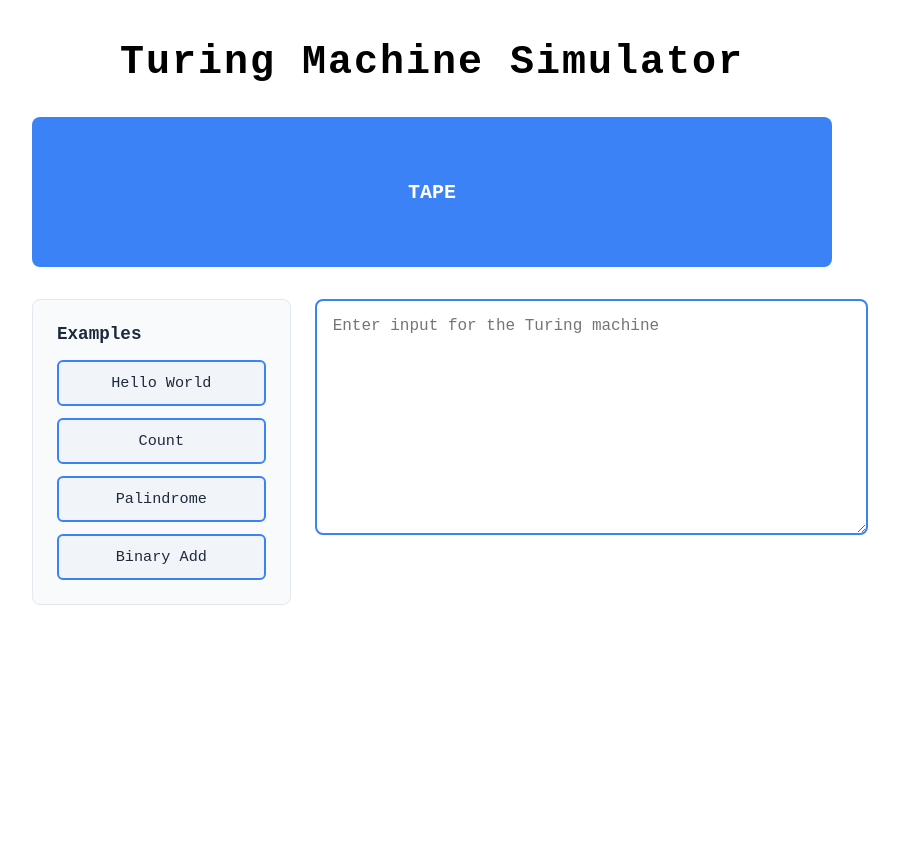
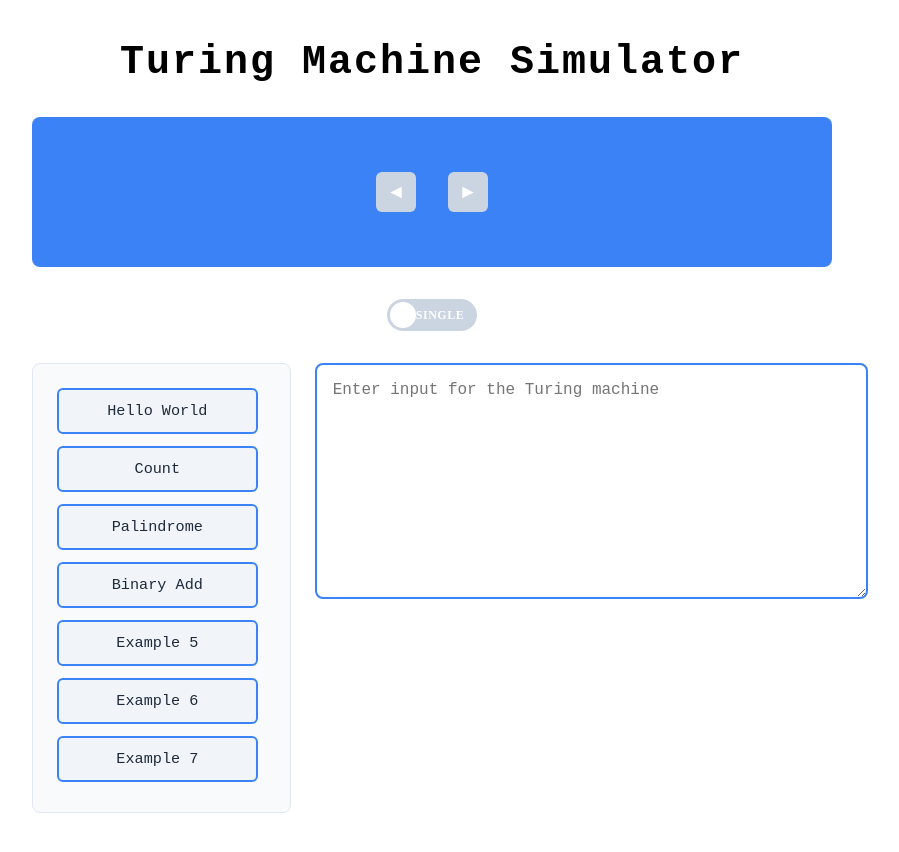
Before and after one commit to hahmatovic1/turing-machine-ui, an Angular app: page / in a window 1280 px wide. Shown: the whole page, without its empty margins (208-1107 px from the left). Before the commit the page ends 800 px from the top, so only its background shows below. Built offline with nearby package versions, Linux system fonts and the light colour scheme.

Commit message:
Add single/dual tape switch

```diff
--- a/src/app/app.component.html
+++ b/src/app/app.component.html
@@ -1,8 +1,25 @@
 <main class="page">
   <h1 class="title">Turing Machine Simulator</h1>
 
-  <div class="tape-container">
-    <app-tape></app-tape>
+  <div class="tape-container" [class.dual-mode]="dualTapeMode()">
+    <app-tape [input]="inputValue()"></app-tape>
+    @if (dualTapeMode()) {
+      <app-tape [input]="inputValue()"></app-tape>
+    }
+  </div>
+
+  <div class="toggle-slider-container">
+    <label class="toggle-slider">
+      <input
+        type="checkbox"
+        [checked]="dualTapeMode()"
+        (change)="toggleDualTapeMode()"
+        class="toggle-slider-input"
+      >
+      <span class="slider">
+        <span class="slider-text">{{ dualTapeMode() ? 'Dual' : 'Single' }}</span>
+      </span>
+    </label>
   </div>
 
   <div class="bottom-section">
@@ -14,7 +31,7 @@
         class="input-area"
         placeholder="Enter input for the Turing machine"
         [value]="inputValue()"
-        (input)="inputValue.set($any($event.target).value)"
+        (input)="onInputChange($any($event.target).value)"
       ></textarea>
     </div>
   </div>
--- a/src/app/app.component.scss
+++ b/src/app/app.component.scss
@@ -14,15 +14,103 @@
   letter-spacing: 0.05em;
 }
 
+.toggle-slider-container {
+  display: flex;
+  justify-content: center;
+  align-items: center;
+  padding: 0;
+}
+
+.toggle-slider {
+  position: relative;
+  display: inline-block;
+  width: 90px;
+  height: 32px;
+  padding: 0;
+}
+
+.toggle-slider-input {
+  opacity: 0;
+  width: 0;
+  height: 0;
+
+  &:checked + .slider {
+    background-color: #3b82f6;
+  }
+
+  &:checked + .slider:before {
+    transform: translateX(48px);
+  }
+}
+
+.slider {
+  position: absolute;
+  cursor: pointer;
+  top: 0;
+  left: 0;
+  right: 0;
+  bottom: 0;
+  background-color: #cbd5e1;
+  transition: 0.3s;
+  border-radius: 32px;
+  display: flex;
+  align-items: center;
+  padding: 0 8px;
+
+  &:before {
+    position: absolute;
+    content: '';
+    height: 26px;
+    width: 26px;
+    left: 3px;
+    top: 3px;
+    background-color: white;
+    transition: 0.3s;
+    border-radius: 50%;
+    z-index: 2;
+  }
+}
+
+.slider-text {
+  position: absolute;
+  font-size: 0.75rem;
+  font-weight: 600;
+  color: white;
+  width: 100%;
+  display: flex;
+  align-items: center;
+  justify-content: center;
+  z-index: 1;
+  text-transform: uppercase;
+  letter-spacing: 0.5px;
+}
+
 .tape-container {
   width: 100%;
   max-width: 800px;
-  height: 150px;
-  background-color: #3b82f6;
-  border-radius: 8px;
   display: flex;
-  align-items: center;
-  justify-content: center;
+  flex-direction: column;
+  gap: 1rem;
+
+  &:not(.dual-mode) {
+    height: 150px;
+    background-color: #3b82f6;
+    border-radius: 8px;
+    align-items: center;
+    justify-content: center;
+  }
+
+  &.dual-mode {
+    app-tape {
+      flex: 1;
+      background-color: #3b82f6;
+      border-radius: 8px;
+      display: flex !important;
+      align-items: center;
+      justify-content: center;
+      min-height: 120px;
+    }
+  }
 }
 
 .bottom-section {
--- a/src/app/app.component.ts
+++ b/src/app/app.component.ts
@@ -13,8 +13,17 @@ import { ExamplesComponent } from './shared/components/examples/examples.compone
 export class AppComponent {
   title = 'turing-machine-ui';
   inputValue = signal<string>('');
+  dualTapeMode = signal<boolean>(false);
 
   onExampleSelected(exampleInput: string): void {
     this.inputValue.set(exampleInput);
   }
+
+  onInputChange(value: string): void {
+    this.inputValue.set(value);
+  }
+
+  toggleDualTapeMode(): void {
+    this.dualTapeMode.set(!this.dualTapeMode());
+  }
 }
--- a/src/app/shared/components/examples/examples.component.html
+++ b/src/app/shared/components/examples/examples.component.html
@@ -1,5 +1,4 @@
 <div class="examples-container">
-  <h3>Examples</h3>
   <div class="examples-list">
     <button
       *ngFor="let example of examples"
--- a/src/app/shared/components/examples/examples.component.scss
+++ b/src/app/shared/components/examples/examples.component.scss
@@ -16,6 +16,9 @@ h3 {
   display: flex;
   flex-direction: column;
   gap: 0.75rem;
+  max-height: 400px;
+  overflow-y: auto;
+  padding-right: 0.5rem;
 }
 
 .example-btn {
--- a/src/app/shared/components/examples/examples.component.ts
+++ b/src/app/shared/components/examples/examples.component.ts
@@ -20,7 +20,11 @@ export class ExamplesComponent {
     { name: 'Hello World', input: '01010101' },
     { name: 'Count', input: '1111' },
     { name: 'Palindrome', input: 'abba' },
-    { name: 'Binary Add', input: '101+11' }
+    { name: 'Binary Add', input: '101+11' },
+    { name: 'Example 5', input: 'aaaabbbb' },
+    { name: 'Example 6', input: 'test123' },
+    { name: 'Example 7', input: 'input7' },
+    { name: 'Example 8', input: 'input8' }
   ];
 
   selectExample(example: Example) {
--- a/src/app/shared/components/tape/tape.component.html
+++ b/src/app/shared/components/tape/tape.component.html
@@ -1 +1,15 @@
-<div class="tape">TAPE</div>
+<div class="tape-wrapper">
+  <button class="arrow-btn left-arrow" (click)="scrollLeft()" [disabled]="scrollIndex() === 0">
+    ◄
+  </button>
+
+  <div class="tape">
+    <div *ngFor="let char of visibleCells" class="tape-cell">
+      {{ char || '□' }}
+    </div>
+  </div>
+
+  <button class="arrow-btn right-arrow" (click)="scrollRight()" [disabled]="scrollIndex() === maxScroll">
+    ►
+  </button>
+</div>
--- a/src/app/shared/components/tape/tape.component.scss
+++ b/src/app/shared/components/tape/tape.component.scss
@@ -1,7 +1,56 @@
+.tape-wrapper {
+  display: flex;
+  align-items: center;
+  gap: 1rem;
+  justify-content: center;
+}
+
 .tape {
+  display: flex;
+  gap: 0.5rem;
+  align-items: center;
+}
+
+.tape-cell {
+  width: 50px;
+  height: 50px;
+  border: 2px solid #3b82f6;
+  border-radius: 4px;
+  display: flex;
+  align-items: center;
+  justify-content: center;
   font-family: 'Courier New', monospace;
-  font-size: 1.25rem;
+  font-size: 1.2rem;
   font-weight: bold;
+  color: #1e293b;
+  background-color: #f1f5f9;
+  flex-shrink: 0;
+}
+
+.arrow-btn {
+  background-color: #3b82f6;
   color: white;
-  text-align: center;
+  border: none;
+  border-radius: 6px;
+  width: 40px;
+  height: 40px;
+  font-size: 1.2rem;
+  cursor: pointer;
+  display: flex;
+  align-items: center;
+  justify-content: center;
+  transition: all 0.2s ease;
+
+  &:hover:not(:disabled) {
+    background-color: #1e40af;
+  }
+
+  &:active:not(:disabled) {
+    background-color: #1e3a8a;
+  }
+
+  &:disabled {
+    background-color: #cbd5e1;
+    cursor: not-allowed;
+  }
 }
--- a/src/app/shared/components/tape/tape.component.ts
+++ b/src/app/shared/components/tape/tape.component.ts
@@ -1,12 +1,37 @@
-import { Component } from '@angular/core';
+import { Component, input, signal } from '@angular/core';
+import { CommonModule } from '@angular/common';
 
 @Component({
   selector: 'app-tape',
   standalone: true,
-  imports: [],
+  imports: [CommonModule],
   templateUrl: './tape.component.html',
   styleUrl: './tape.component.scss'
 })
 export class TapeComponent {
+  input = input<string>('');
+  scrollIndex = signal(0);
+  cellsPerView = 8;
 
+  get tapeCharacters() {
+    return this.input().split('');
+  }
+
+  get visibleCells() {
+    const start = this.scrollIndex();
+    const end = start + this.cellsPerView;
+    return this.tapeCharacters.slice(start, end);
+  }
+
+  get maxScroll() {
+    return Math.max(0, this.tapeCharacters.length - this.cellsPerView);
+  }
+
+  scrollLeft() {
+    this.scrollIndex.set(Math.max(0, this.scrollIndex() - 1));
+  }
+
+  scrollRight() {
+    this.scrollIndex.set(Math.min(this.maxScroll, this.scrollIndex() + 1));
+  }
 }
```
